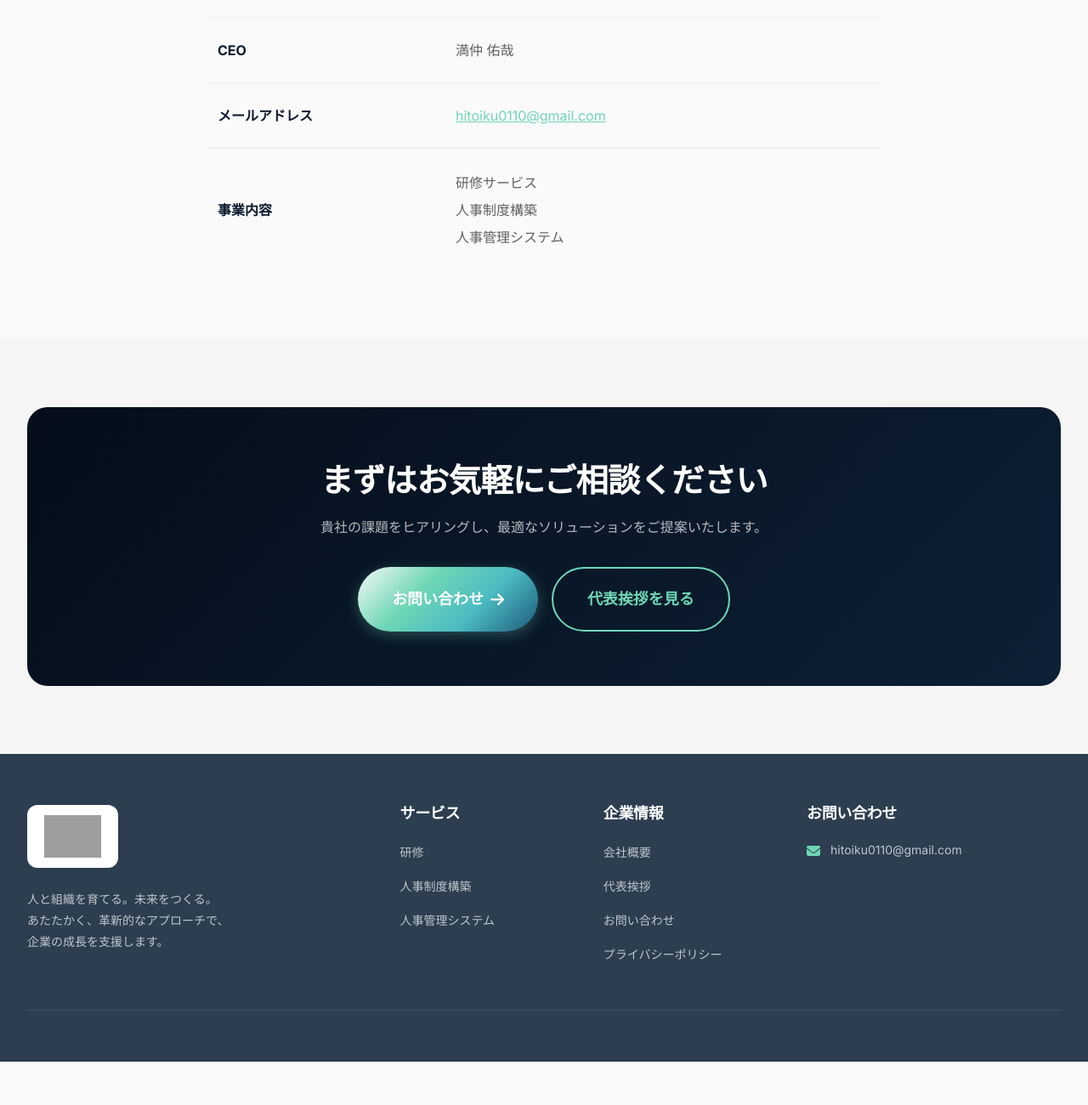
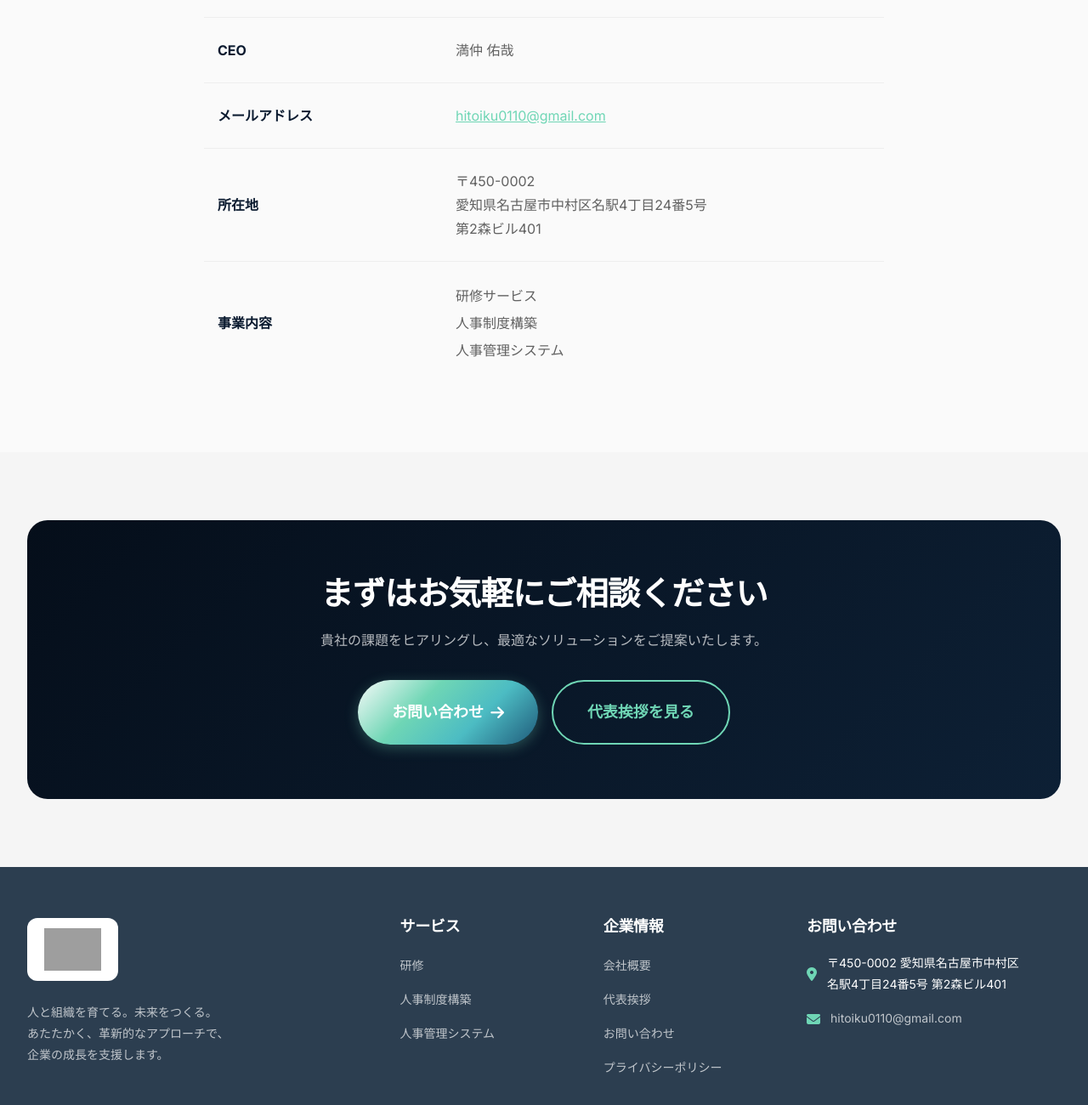
Before and after one commit to hitoiku/hitoiku-hp, a plain HTML site: page about.html in a window 1280 px wide. Shown: the part 914-2214 px from the top of the page at 85% size. Before the commit the page ends 2163 px from the top, so only its background shows below. Drawn offline with Linux system fonts and the light colour scheme; grey boxes are pictures that could not be loaded.

Commit message:
Add files via upload

```diff
--- a/about.html
+++ b/about.html
@@ -766,6 +766,10 @@ p { font-size: clamp(1rem, 1.5vw, 1.125rem); line-height: 1.8; }
             <td style="padding:1.5rem 1rem;font-weight:700;color:var(--neutral-900);background:var(--neutral-50);">メールアドレス</td>
             <td style="padding:1.5rem 1rem;"><a href="mailto:hitoiku0110@gmail.com" style="color:var(--primary);">hitoiku0110@gmail.com</a></td>
           </tr>
+          <tr style="border-bottom:1px solid var(--neutral-200);">
+            <td style="padding:1.5rem 1rem;font-weight:700;color:var(--neutral-900);background:var(--neutral-50);">所在地</td>
+            <td style="padding:1.5rem 1rem;color:var(--neutral-700);">〒450-0002<br>愛知県名古屋市中村区名駅4丁目24番5号<br>第2森ビル401</td>
+          </tr>
           <tr>
             <td style="padding:1.5rem 1rem;font-weight:700;color:var(--neutral-900);background:var(--neutral-50);">事業内容</td>
             <td style="padding:1.5rem 1rem;color:var(--neutral-700);line-height:2;">研修サービス<br>人事制度構築<br>人事管理システム</td>
@@ -824,6 +828,10 @@ p { font-size: clamp(1rem, 1.5vw, 1.125rem); line-height: 1.8; }
       <div class="footer__section">
         <h4 class="footer__title">お問い合わせ</h4>
         <ul class="footer__contact">
+          <li>
+            <i class="fas fa-map-marker-alt"></i>
+            <span>〒450-0002 愛知県名古屋市中村区<br>名駅4丁目24番5号 第2森ビル401</span>
+          </li>
           <li>
             <i class="fas fa-envelope"></i>
             <a href="mailto:hitoiku0110@gmail.com">hitoiku0110@gmail.com</a>
```
